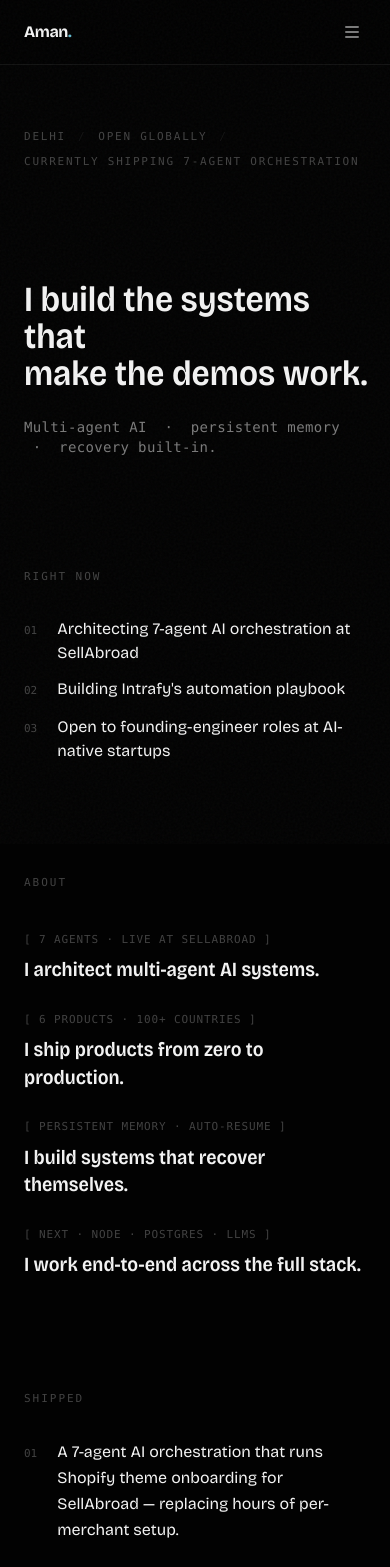
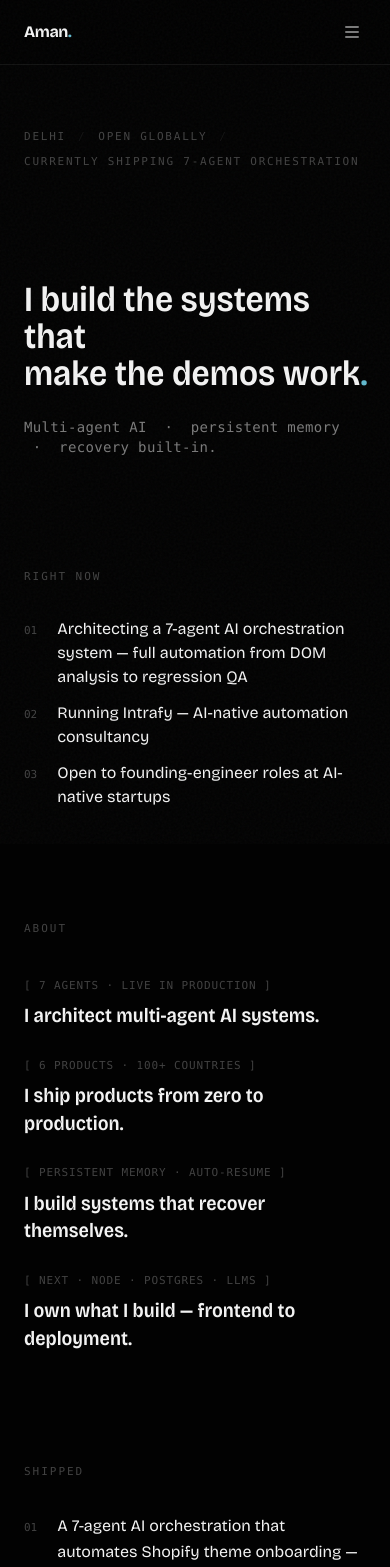
Before and after one commit to AmanKumarVerma11/AmanKumarVerma11.github.io, a React (Vite) app: page /about in a window 390 px wide. Shown: the top 1567 px of the page. Built offline with nearby package versions, Linux system fonts and the light colour scheme.

Commit message:
feat: enhance UI with animated mobile menu and updated footer, about, contact, and home sections

```diff
--- a/src/Components/Footer.jsx
+++ b/src/Components/Footer.jsx
@@ -25,7 +25,7 @@ function Footer() {
           className="magnetic inline-block text-[clamp(2.8rem,7vw,7.5rem)] text-ink leading-[0.88] mb-16 hover:text-dim transition-colors duration-300"
           style={{ fontVariationSettings: "'wdth' 84, 'wght' 800" }}
         >
-          Let's build.
+          Let's build<span className="text-signal">.</span>
         </a>
 
         <div className="flex flex-col sm:flex-row items-start sm:items-center justify-between gap-4 pt-8 border-t border-wire">
--- a/src/Components/Header.jsx
+++ b/src/Components/Header.jsx
@@ -74,7 +74,7 @@ function Header() {
 
       {/* Mobile menu */}
       {menuOpen && (
-        <div className="lg:hidden border-t border-wire bg-surface px-6 py-5 space-y-1">
+        <div className="animate-slide-down lg:hidden border-t border-wire bg-surface px-6 py-5 space-y-1">
           {navItems.map(({ to, label }) => (
             <Link
               key={to}
--- a/src/index.css
+++ b/src/index.css
@@ -7,8 +7,6 @@
     color-scheme: dark;
     --mx: 50%;
     --my: 50%;
-    --name-wght: 720;
-    --name-wdth: 86;
   }
 
   html {
@@ -76,10 +74,15 @@
   animation: page-in 0.5s cubic-bezier(0.16, 1, 0.3, 1) backwards;
 }
 
-/* ── Live-instrumented hero name ──────────────────────────── */
+/* ── Mobile menu: slide down ──────────────────────────────── */
 
-.hero-name {
-  font-variation-settings: 'wdth' var(--name-wdth), 'wght' var(--name-wght);
+@keyframes slide-down {
+  from { opacity: 0; transform: translateY(-6px); }
+  to   { opacity: 1; transform: translateY(0); }
+}
+
+.animate-slide-down {
+  animation: slide-down 0.22s cubic-bezier(0.16, 1, 0.3, 1);
 }
 
 /* ── Cursor-tracked spotlight (Home hero) ─────────────────── */
@@ -251,7 +254,5 @@
 
   .spotlight::before { display: none; }
 
-  .hero-name {
-    font-variation-settings: 'wdth' 84, 'wght' 800 !important;
-  }
+  .animate-slide-down { animation: none; }
 }
--- a/src/pages/About.jsx
+++ b/src/pages/About.jsx
@@ -3,14 +3,14 @@ import useReveal from '../hooks/useReveal';
 const stamp = ['Delhi', 'Open globally', 'Currently shipping 7-agent orchestration'];
 
 const rightNow = [
-  'Architecting 7-agent AI orchestration at SellAbroad',
-  "Building Intrafy's automation playbook",
+  'Architecting a 7-agent AI orchestration system — full automation from DOM analysis to regression QA',
+  'Running Intrafy — AI-native automation consultancy',
   'Open to founding-engineer roles at AI-native startups',
 ];
 
 const bio = [
   {
-    annotation: '7 agents · live at SellAbroad',
+    annotation: '7 agents · live in production',
     claim: 'I architect multi-agent AI systems.',
   },
   {
@@ -23,12 +23,12 @@ const bio = [
   },
   {
     annotation: 'Next · Node · Postgres · LLMs',
-    claim: 'I work end-to-end across the full stack.',
+    claim: 'I own what I build — frontend to deployment.',
   },
 ];
 
 const shipped = [
-  'A 7-agent AI orchestration that runs Shopify theme onboarding for SellAbroad — replacing hours of per-merchant setup.',
+  'A 7-agent AI orchestration that automates Shopify theme onboarding — DOM analysis, code injection, validation, and regression QA — replacing 4+ hours of per-merchant manual setup.',
   'EasySheets AI — curriculum-aligned assessment generation for Indian schools, hours of teacher work compressed into seconds.',
   'Intrafy — an AI-native automation consultancy where agents run client engagements end-to-end.',
 ];
@@ -115,7 +115,7 @@ function About() {
           className="text-[clamp(2.2rem,5vw,4.4rem)] leading-[1.05] text-ink max-w-[22ch]"
           style={{ fontVariationSettings: "'wdth' 92, 'wght' 600" }}
         >
-          I build the systems that make&nbsp;the&nbsp;demos&nbsp;work.
+          I build the systems that make&nbsp;the&nbsp;demos&nbsp;work<span className="text-signal">.</span>
         </h1>
         <p className="font-mono-sys text-dim text-sm mt-6 tracking-wide">
           Multi-agent AI &nbsp;·&nbsp; persistent memory &nbsp;·&nbsp; recovery built-in.
--- a/src/pages/Contact.jsx
+++ b/src/pages/Contact.jsx
@@ -52,7 +52,7 @@ const Contact = () => {
           className="text-[clamp(2.4rem,5vw,4rem)] leading-[0.96] font-extrabold text-ink mb-5"
           style={{ fontVariationSettings: "'wdth' 84, 'wght' 800" }}
         >
-          Let's talk.
+          Let's talk<span className="text-signal">.</span>
         </h1>
         <p className="text-dim text-base mb-12">
           Have a project, a role, or just want to say hello. I read every message.
@@ -60,12 +60,12 @@ const Contact = () => {
 
         {/* Status messages */}
         {submitStatus === 'success' && (
-          <div className="mb-8 py-3 px-4 bg-surface border border-wire rounded-sm text-sm text-dim">
+          <div className="animate-fade-up mb-8 py-3 px-4 bg-surface border border-wire rounded-sm text-sm text-dim">
             Message sent. I'll get back to you soon.
           </div>
         )}
         {submitStatus === 'error' && (
-          <div className="mb-8 py-3 px-4 bg-surface border border-wire rounded-sm text-sm text-dim">
+          <div className="animate-fade-up mb-8 py-3 px-4 bg-surface border border-wire rounded-sm text-sm text-dim">
             Something went wrong. Email me directly at{' '}
             <a href="mailto:akverma11aug2002@gmail.com" className="text-ink hover:underline underline-offset-4">
               akverma11aug2002@gmail.com
--- a/src/pages/Home.jsx
+++ b/src/pages/Home.jsx
@@ -87,9 +87,10 @@ function Home() {
       wght += (targetWght - wght) * 0.18;
       wdth += (targetWdth - wdth) * 0.14;
 
-      const root = document.documentElement;
-      root.style.setProperty('--name-wght', wght.toFixed(1));
-      root.style.setProperty('--name-wdth', wdth.toFixed(2));
+      const fvs = `'wdth' ${wdth.toFixed(2)}, 'wght' ${wght.toFixed(1)}`;
+      document.querySelectorAll('.hero-name').forEach(el => {
+        el.style.fontVariationSettings = fvs;
+      });
 
       raf = requestAnimationFrame(tick);
     };
@@ -127,7 +128,7 @@ function Home() {
             <div className="overflow-hidden pb-1">
               <div
                 className="hero-name text-[clamp(3.6rem,9.5vw,9rem)] leading-[0.90] tracking-tight text-ink animate-line-reveal"
-                style={{ animationDelay: '0.2s' }}
+                style={{ animationDelay: '0.2s', fontVariationSettings: "'wdth' 86, 'wght' 720" }}
               >
                 Aman Kumar
               </div>
@@ -135,7 +136,7 @@ function Home() {
             <div className="overflow-hidden pb-1">
               <div
                 className="hero-name text-[clamp(3.6rem,9.5vw,9rem)] leading-[0.90] tracking-tight text-ink animate-line-reveal"
-                style={{ animationDelay: '0.35s' }}
+                style={{ animationDelay: '0.35s', fontVariationSettings: "'wdth' 86, 'wght' 720" }}
               >
                 Verma<span className="text-signal">.</span>
               </div>
```
